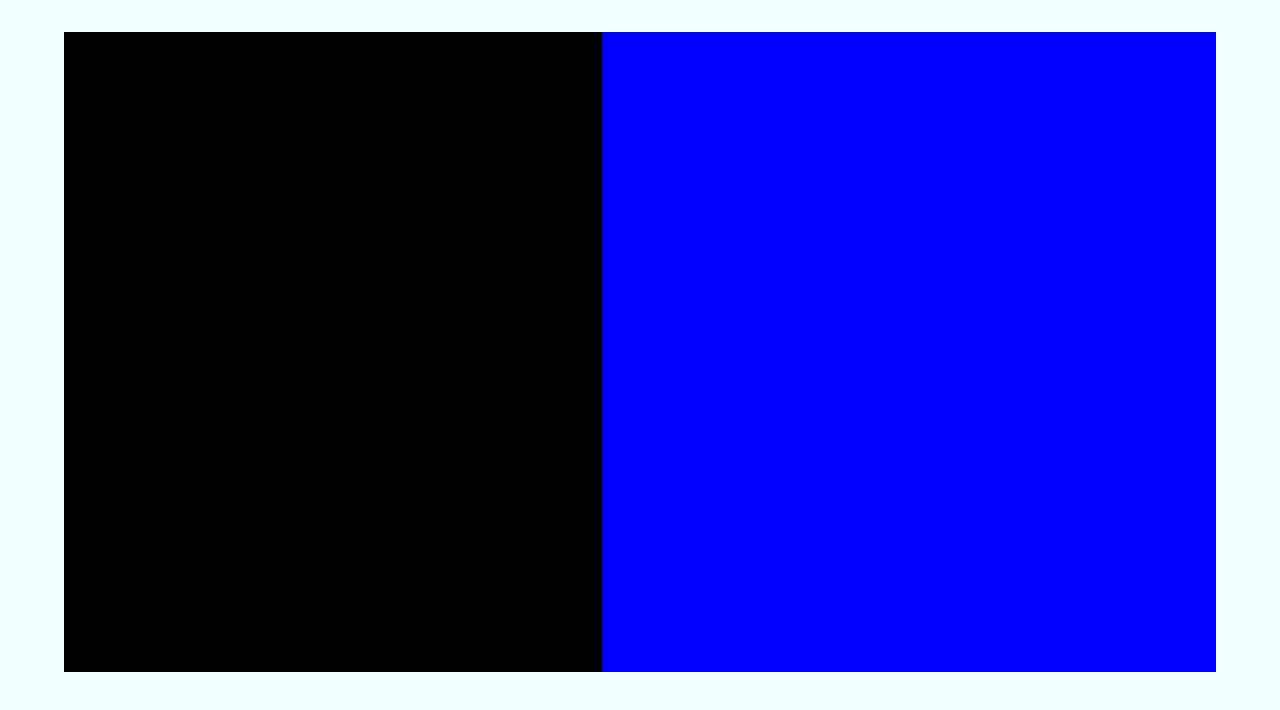
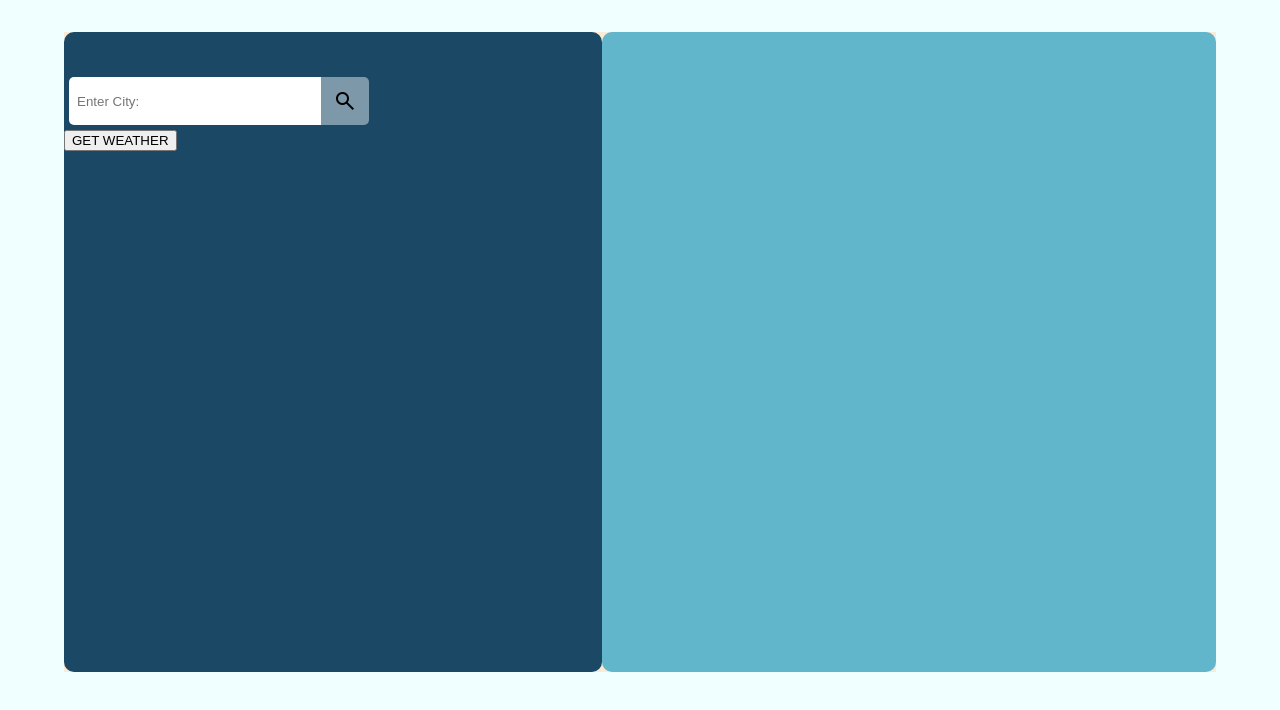
Before and after one commit to drxnn/weather-app, a plain HTML site: page index.html in a window 1280 px wide. Drawn offline with nearby package versions, Linux system fonts and the light colour scheme.

Commit message:
initial structure

```diff
--- a/index.html
+++ b/index.html
@@ -5,10 +5,24 @@
     <meta name="viewport" content="width=device-width, initial-scale=1.0" />
     <title>Document</title>
     <link rel="stylesheet" href="style.css" />
+    <link
+      rel="stylesheet"
+      href="https://fonts.googleapis.com/css2?family=Material+Symbols+Outlined:opsz,wght,FILL,GRAD@20..48,100..700,0..1,-50..200"
+    />
   </head>
   <body>
     <section id="parent-wrapper">
-      <section class="section-box" id="box1"></section>
+      <section class="section-box" id="box1">
+        <div class="search-bar">
+          <input type="text" placeholder="Enter City:" id="search-city" />
+          <div id="search-btn-city" class="search-font">
+            <span class="material-symbols-outlined"> search </span>
+          </div>
+        </div>
+        <div>
+          <button>GET WEATHER</button>
+        </div>
+      </section>
       <section class="section-box" id="box2"></section>
     </section>
 
--- a/main.js
+++ b/main.js
@@ -0,0 +1,50 @@
+// weather data fetch
+
+// // Geo code fetch
+
+let longitude;
+let latitude;
+let city;
+const cityValue = document.getElementById("search-city");
+
+document.getElementById("search-btn-city").addEventListener("click", () => {
+  city = cityValue.value;
+  console.log(`EVENT FIRED ${city}`);
+  cityValue.value = "";
+  fetch(
+    `http://api.openweathermap.org/geo/1.0/direct?q=${city}&limit=1&appid=7204832c888665d2f8d75367e7575802`
+  )
+    .then((res) => res.json())
+    .then((data) => {
+      console.log(data);
+      latitude = data[0].lat;
+      longitude = data[0].lon;
+      console.log(latitude, longitude);
+
+      weatherFetch();
+    });
+});
+
+// document.querySelector("button").addEventListener("click", weatherFetch);
+
+const weatherFetch = () => {
+  let url = `https://api.openweathermap.org/data/2.5/weather?lat=${latitude}&lon=${longitude}&appid=7204832c888665d2f8d75367e7575802`;
+  fetch(url)
+    .then((res) => res.json())
+    .then((data) => {
+      console.log(data);
+      console.log("button clicked");
+    });
+};
+
+// document.getElementById("search-btn-lon").addEventListener("click", () => {
+//   longitude = longitudeValue.value;
+//   console.log(`EVENT FIRED ${longitude}`);
+//   longitudeValue.value = "";
+// });
+
+// document.getElementById("search-btn-lat").addEventListener("click", () => {
+//   latitude = latitudeValue.value;
+//   console.log(`EVENT FIRED ${latitude}`);
+//   latitudeValue.value = "";
+// });
--- a/style.css
+++ b/style.css
@@ -130,6 +130,7 @@ table {
 
 body {
   background-color: azure;
+  font-size: 62.5%;
 }
 #parent-wrapper {
   width: 90%;
@@ -140,17 +141,61 @@ body {
 }
 
 .section-box {
+  border-radius: 10px;
 }
 
 #box1 {
   width: 35rem;
   height: 40rem;
-  background-color: black;
+  background-color: #1b4965;
 }
 
 #box2 {
   width: 40rem;
   height: 40rem;
-  background-color: blue;
+  background-color: #62b6cb;
   flex-grow: 1;
 }
+
+/* SEARCH BAR */
+
+.search-bar {
+  width: 100%;
+  height: 3rem;
+  color: black;
+  display: flex;
+}
+
+#search-font {
+  width: 100%;
+  background-color: white;
+  height: 3rem;
+}
+
+.search-bar {
+  display: flex;
+  padding: 5px;
+  margin-top: 2.5rem;
+  border-radius: 5px;
+  width: 300px;
+}
+
+.search-bar input {
+  flex: 1;
+  border: none;
+  outline: none;
+  padding: 8px;
+  border-radius: 5px 0 0 5px;
+}
+
+.search-font {
+  width: 3rem;
+  height: 3rem;
+  background-color: rgba(255, 255, 255, 0.43);
+  border-radius: 0 5px 5px 0;
+  display: flex;
+  cursor: pointer;
+  justify-content: center;
+  align-items: center;
+  /* box-shadow: inset 0 0 0 2px black; */
+}
```
Also changed, not shown: weather-background.jpg (added).
